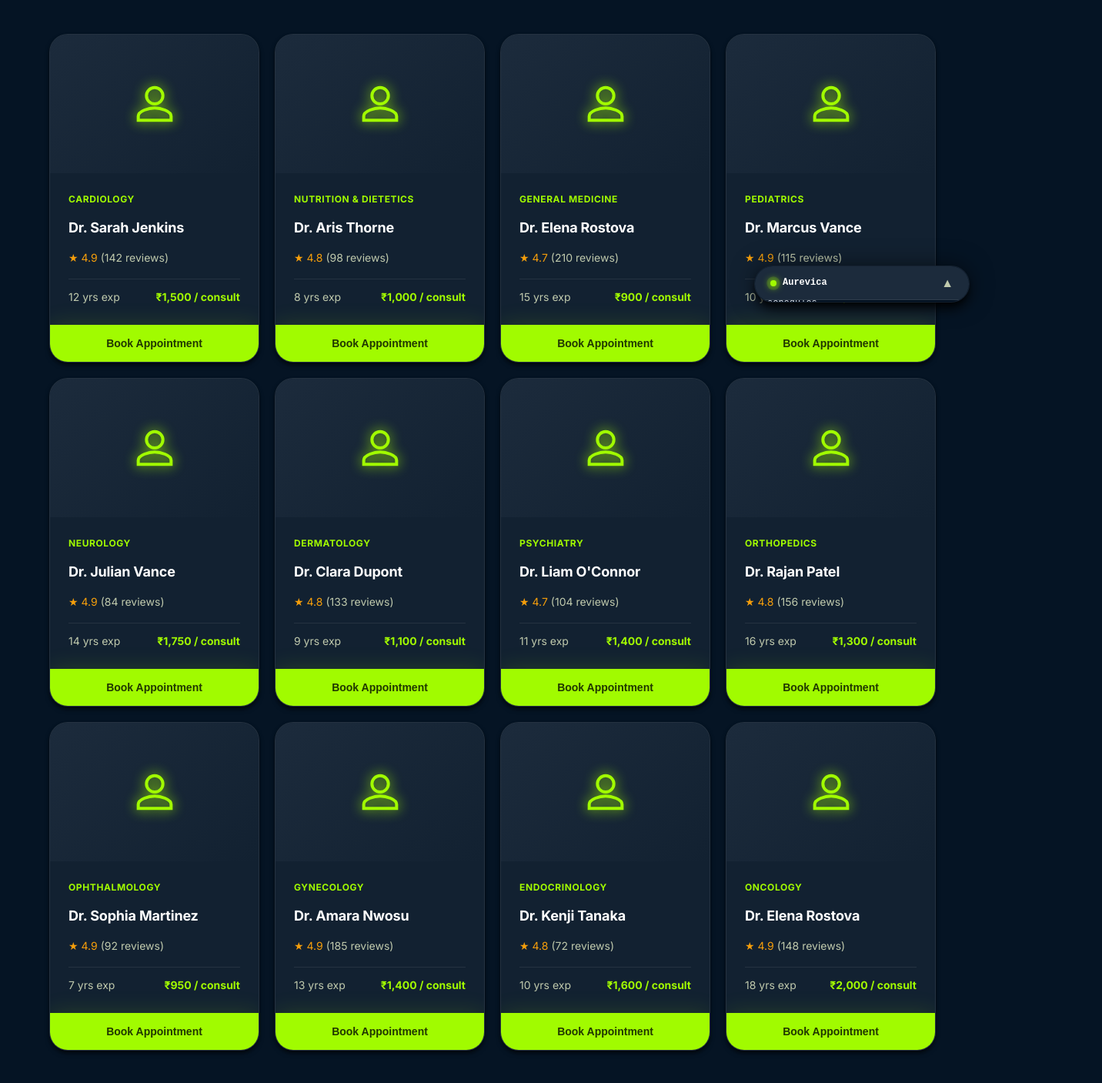
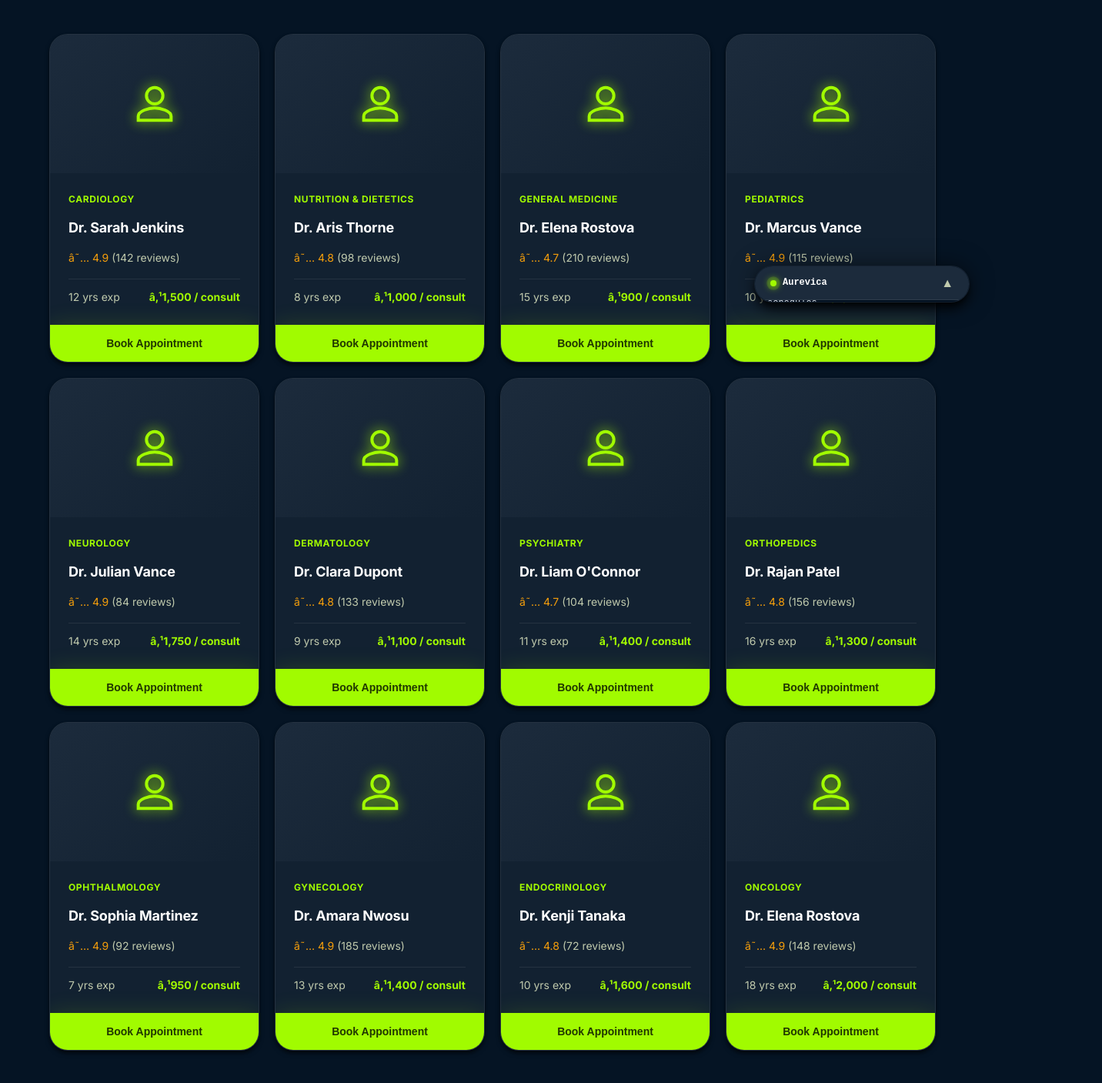
Before and after one commit to infinityg229-rgb/aurevica, a website: page public/consultation.html in a window 1280 px wide. Shown: the part 387-1794 px from the top of the page at 77% size, 1432 px wide, since content can reach past the window. Drawn offline with Linux system fonts and the light colour scheme; no server answers.

Commit message:
Fix navigation bar and add mobile menu toggle to all pages

```diff
--- a/public/consultation.html
+++ b/public/consultation.html
@@ -56,14 +56,13 @@
                 <li><a href="medical-knowledge.html">Diseases</a></li>
                 <li><a href="organ-health.html">Organ Health</a></li>
                 <li><a href="pharmacy.html">Medications</a></li>
-                <li><a href="organ-health.html">Organ Health</a></li>
-                <li><a href="pharmacy.html">Medications</a></li>
                 <li><a href="speech-therapy.html">Speech Therapy</a></li>
                 <li><a href="consultation.html" class="active">Consultation</a></li>
                 <li><a href="report-analysis.html">Report Analysis</a></li>
                 <li><a href="pricing.html">Plans</a></li>
                 <li><a href="login.html" class="nav-btn">Login</a></li>
             </ul>
+            <button class="menu-toggle" id="menu-toggle-btn">☰</button>
         </div>
     </header>
 
@@ -100,10 +99,10 @@
                 <div class="doctor-info">
                     <span class="doctor-specialty">Cardiology</span>
                     <h3 class="doctor-name">Dr. Sarah Jenkins</h3>
-                    <div class="doctor-rating">★ 4.9 <span>(142 reviews)</span></div>
+                    <div class="doctor-rating">â˜… 4.9 <span>(142 reviews)</span></div>
                     <div class="doctor-meta">
                         <span>12 yrs exp</span>
-                        <span style="font-weight: 700; color: var(--accent-color);">₹1,500 / consult</span>
+                        <span style="font-weight: 700; color: var(--accent-color);">â‚¹1,500 / consult</span>
                     </div>
                 </div>
                 <button class="btn btn-primary doctor-booking-btn" data-doctor="Dr. Sarah Jenkins">Book Appointment</button>
@@ -117,10 +116,10 @@
                 <div class="doctor-info">
                     <span class="doctor-specialty">Nutrition & Dietetics</span>
                     <h3 class="doctor-name">Dr. Aris Thorne</h3>
-                    <div class="doctor-rating">★ 4.8 <span>(98 reviews)</span></div>
+                    <div class="doctor-rating">â˜… 4.8 <span>(98 reviews)</span></div>
                     <div class="doctor-meta">
                         <span>8 yrs exp</span>
-                        <span style="font-weight: 700; color: var(--accent-color);">₹1,000 / consult</span>
+                        <span style="font-weight: 700; color: var(--accent-color);">â‚¹1,000 / consult</span>
                     </div>
                 </div>
                 <button class="btn btn-primary doctor-booking-btn" data-doctor="Dr. Aris Thorne">Book Appointment</button>
@@ -134,10 +133,10 @@
                 <div class="doctor-info">
                     <span class="doctor-specialty">General Medicine</span>
                     <h3 class="doctor-name">Dr. Elena Rostova</h3>
-                    <div class="doctor-rating">★ 4.7 <span>(210 reviews)</span></div>
+                    <div class="doctor-rating">â˜… 4.7 <span>(210 reviews)</span></div>
                     <div class="doctor-meta">
                         <span>15 yrs exp</span>
-                        <span style="font-weight: 700; color: var(--accent-color);">₹900 / consult</span>
+                        <span style="font-weight: 700; color: var(--accent-color);">â‚¹900 / consult</span>
                     </div>
                 </div>
                 <button class="btn btn-primary doctor-booking-btn" data-doctor="Dr. Elena Rostova">Book Appointment</button>
@@ -151,10 +150,10 @@
                 <div class="doctor-info">
                     <span class="doctor-specialty">Pediatrics</span>
                     <h3 class="doctor-name">Dr. Marcus Vance</h3>
-                    <div class="doctor-rating">★ 4.9 <span>(115 reviews)</span></div>
+                    <div class="doctor-rating">â˜… 4.9 <span>(115 reviews)</span></div>
                     <div class="doctor-meta">
                         <span>10 yrs exp</span>
-                        <span style="font-weight: 700; color: var(--accent-color);">₹1,200 / consult</span>
+                        <span style="font-weight: 700; color: var(--accent-color);">â‚¹1,200 / consult</span>
                     </div>
                 </div>
                 <button class="btn btn-primary doctor-booking-btn" data-doctor="Dr. Marcus Vance">Book Appointment</button>
@@ -168,10 +167,10 @@
                 <div class="doctor-info">
                     <span class="doctor-specialty">Neurology</span>
                     <h3 class="doctor-name">Dr. Julian Vance</h3>
-                    <div class="doctor-rating">★ 4.9 <span>(84 reviews)</span></div>
+                    <div class="doctor-rating">â˜… 4.9 <span>(84 reviews)</span></div>
                     <div class="doctor-meta">
                         <span>14 yrs exp</span>
-                        <span style="font-weight: 700; color: var(--accent-color);">₹1,750 / consult</span>
+                        <span style="font-weight: 700; color: var(--accent-color);">â‚¹1,750 / consult</span>
                     </div>
                 </div>
                 <button class="btn btn-primary doctor-booking-btn" data-doctor="Dr. Julian Vance">Book Appointment</button>
@@ -185,10 +184,10 @@
                 <div class="doctor-info">
                     <span class="doctor-specialty">Dermatology</span>
                     <h3 class="doctor-name">Dr. Clara Dupont</h3>
-                    <div class="doctor-rating">★ 4.8 <span>(133 reviews)</span></div>
+                    <div class="doctor-rating">â˜… 4.8 <span>(133 reviews)</span></div>
                     <div class="doctor-meta">
                         <span>9 yrs exp</span>
-                        <span style="font-weight: 700; color: var(--accent-color);">₹1,100 / consult</span>
+                        <span style="font-weight: 700; color: var(--accent-color);">â‚¹1,100 / consult</span>
                     </div>
                 </div>
                 <button class="btn btn-primary doctor-booking-btn" data-doctor="Dr. Clara Dupont">Book Appointment</button>
@@ -202,10 +201,10 @@
                 <div class="doctor-info">
                     <span class="doctor-specialty">Psychiatry</span>
                     <h3 class="doctor-name">Dr. Liam O'Connor</h3>
-                    <div class="doctor-rating">★ 4.7 <span>(104 reviews)</span></div>
+                    <div class="doctor-rating">â˜… 4.7 <span>(104 reviews)</span></div>
                     <div class="doctor-meta">
                         <span>11 yrs exp</span>
-                        <span style="font-weight: 700; color: var(--accent-color);">₹1,400 / consult</span>
+                        <span style="font-weight: 700; color: var(--accent-color);">â‚¹1,400 / consult</span>
                     </div>
                 </div>
                 <button class="btn btn-primary doctor-booking-btn" data-doctor="Dr. Liam O'Connor">Book Appointment</button>
@@ -219,10 +218,10 @@
                 <div class="doctor-info">
                     <span class="doctor-specialty">Orthopedics</span>
                     <h3 class="doctor-name">Dr. Rajan Patel</h3>
-                    <div class="doctor-rating">★ 4.8 <span>(156 reviews)</span></div>
+                    <div class="doctor-rating">â˜… 4.8 <span>(156 reviews)</span></div>
                     <div class="doctor-meta">
                         <span>16 yrs exp</span>
-                        <span style="font-weight: 700; color: var(--accent-color);">₹1,300 / consult</span>
+                        <span style="font-weight: 700; color: var(--accent-color);">â‚¹1,300 / consult</span>
                     </div>
                 </div>
                 <button class="btn btn-primary doctor-booking-btn" data-doctor="Dr. Rajan Patel">Book Appointment</button>
@@ -236,10 +235,10 @@
                 <div class="doctor-info">
                     <span class="doctor-specialty">Ophthalmology</span>
                     <h3 class="doctor-name">Dr. Sophia Martinez</h3>
-                    <div class="doctor-rating">★ 4.9 <span>(92 reviews)</span></div>
+                    <div class="doctor-rating">â˜… 4.9 <span>(92 reviews)</span></div>
                     <div class="doctor-meta">
                         <span>7 yrs exp</span>
-                        <span style="font-weight: 700; color: var(--accent-color);">₹950 / consult</span>
+                        <span style="font-weight: 700; color: var(--accent-color);">â‚¹950 / consult</span>
                     </div>
                 </div>
                 <button class="btn btn-primary doctor-booking-btn" data-doctor="Dr. Sophia Martinez">Book Appointment</button>
@@ -253,10 +252,10 @@
                 <div class="doctor-info">
                     <span class="doctor-specialty">Gynecology</span>
                     <h3 class="doctor-name">Dr. Amara Nwosu</h3>
-                    <div class="doctor-rating">★ 4.9 <span>(185 reviews)</span></div>
+                    <div class="doctor-rating">â˜… 4.9 <span>(185 reviews)</span></div>
                     <div class="doctor-meta">
                         <span>13 yrs exp</span>
-                        <span style="font-weight: 700; color: var(--accent-color);">₹1,400 / consult</span>
+                        <span style="font-weight: 700; color: var(--accent-color);">â‚¹1,400 / consult</span>
                     </div>
                 </div>
                 <button class="btn btn-primary doctor-booking-btn" data-doctor="Dr. Amara Nwosu">Book Appointment</button>
@@ -270,10 +269,10 @@
                 <div class="doctor-info">
                     <span class="doctor-specialty">Endocrinology</span>
                     <h3 class="doctor-name">Dr. Kenji Tanaka</h3>
-                    <div class="doctor-rating">★ 4.8 <span>(72 reviews)</span></div>
+                    <div class="doctor-rating">â˜… 4.8 <span>(72 reviews)</span></div>
                     <div class="doctor-meta">
                         <span>10 yrs exp</span>
-                        <span style="font-weight: 700; color: var(--accent-color);">₹1,600 / consult</span>
+                        <span style="font-weight: 700; color: var(--accent-color);">â‚¹1,600 / consult</span>
                     </div>
                 </div>
                 <button class="btn btn-primary doctor-booking-btn" data-doctor="Dr. Kenji Tanaka">Book Appointment</button>
@@ -287,10 +286,10 @@
                 <div class="doctor-info">
                     <span class="doctor-specialty">Oncology</span>
                     <h3 class="doctor-name">Dr. Elena Rostova</h3>
-                    <div class="doctor-rating">★ 4.9 <span>(148 reviews)</span></div>
+                    <div class="doctor-rating">â˜… 4.9 <span>(148 reviews)</span></div>
                     <div class="doctor-meta">
                         <span>18 yrs exp</span>
-                        <span style="font-weight: 700; color: var(--accent-color);">₹2,000 / consult</span>
+                        <span style="font-weight: 700; color: var(--accent-color);">â‚¹2,000 / consult</span>
                     </div>
                 </div>
                 <button class="btn btn-primary doctor-booking-btn" data-doctor="Dr. Elena Rostova">Book Appointment</button>
```
Also changed, not shown: public/ai-assistant.html (+4 -5 lines), public/health-tracker.html (+5 -6 lines), public/index.html (+5 -7 lines), public/login.html (+2 -2 lines), public/medical-knowledge.html (+1 -2 lines), public/organ-health.html (+1 -0 lines), public/pharmacy.html (+1 -0 lines), public/pricing.html (+5 -6 lines), public/report-analysis.html (+1 -2 lines), public/speech-therapy.html (+1 -0 lines).
